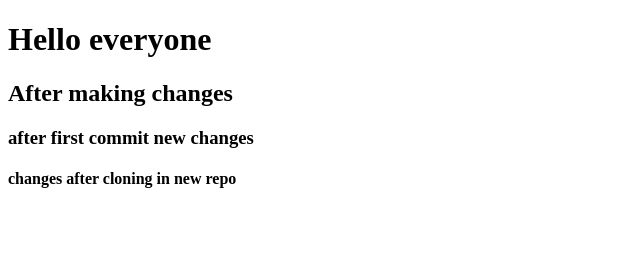
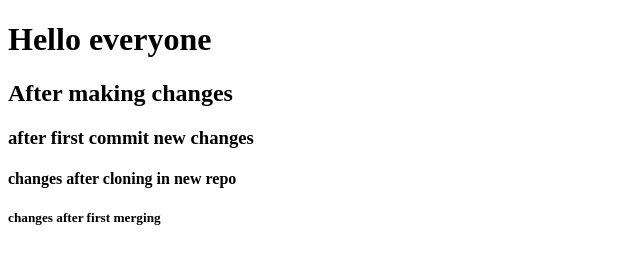
Before and after one commit to sumit5529/vscode_git, a plain HTML site: page index.html in a window 1280 px wide. Shown: the whole page, without its empty margins (0-640 px from the left). Drawn offline with Linux system fonts and the light colour scheme.

Commit message:
changes after first merging

```diff
--- a/index.html
+++ b/index.html
@@ -10,5 +10,6 @@
    <h2> After making changes </h2>
    <h3> after first commit new changes</h3>
    <h4> changes after cloning in new repo</h4>
+   <h5> changes after first merging </h5>
 </body>
 </html>
```
